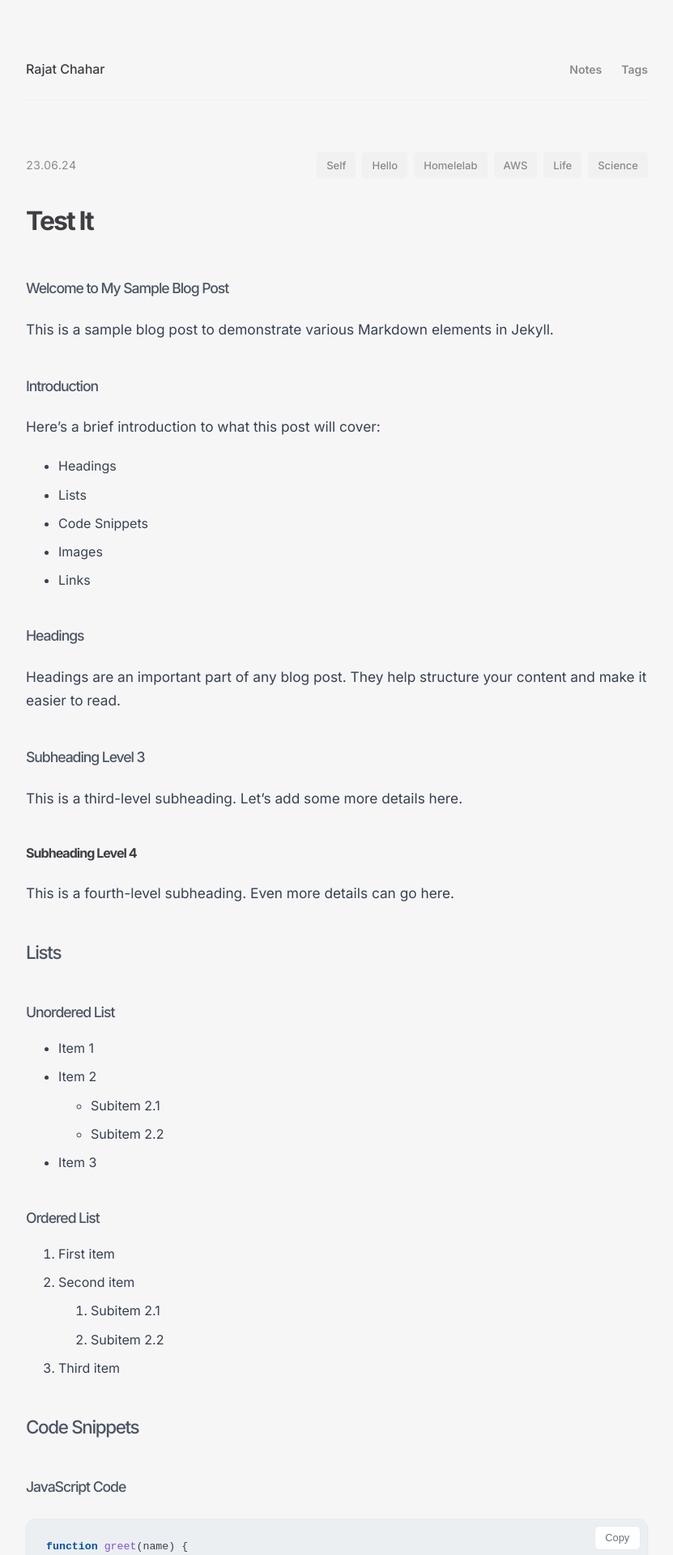
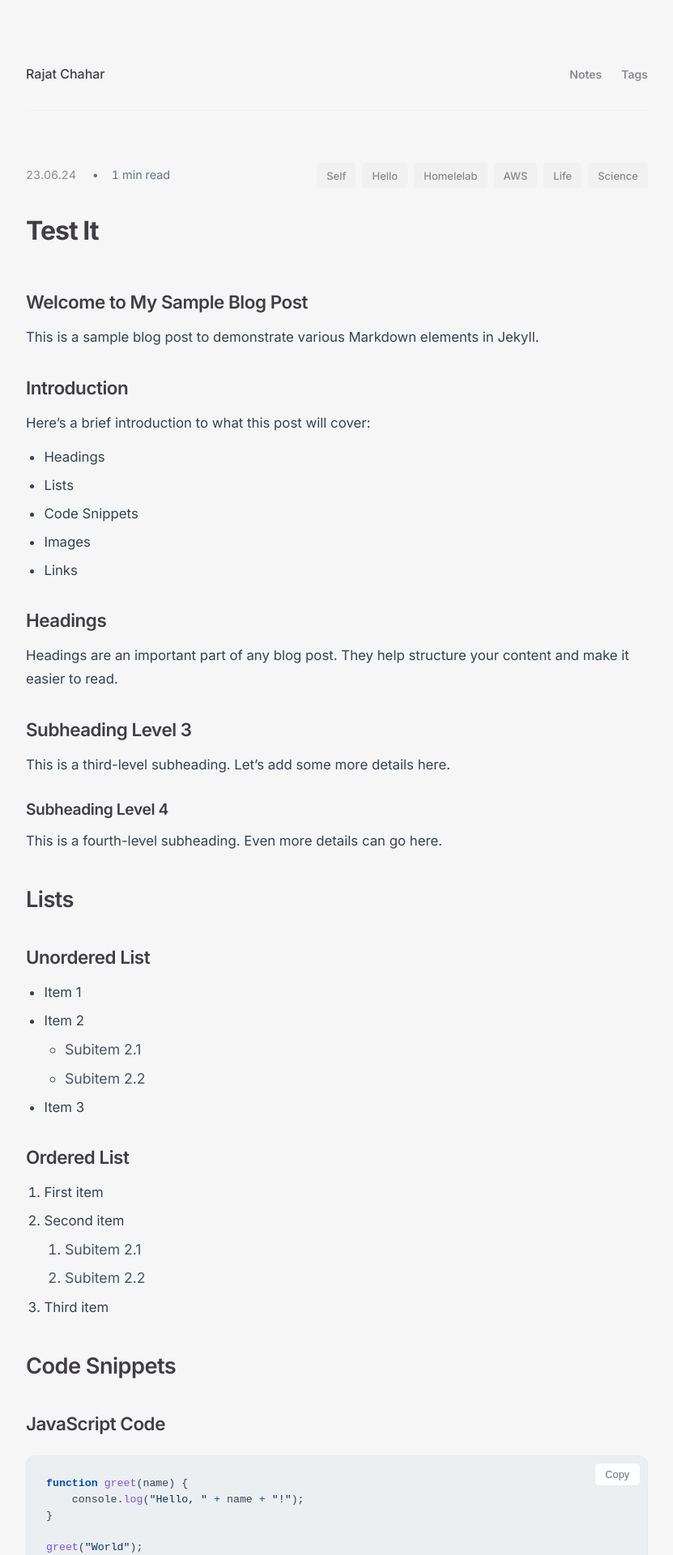
Before and after one commit to FroxTrost/froxtrost.github.io, a Jekyll site: the page built from _posts/2024-06-23-test-it.md, in a window 1280 px wide. Shown: the top 1920 px of the page at 81% size, without its empty margins (224-1055 px from the left). Built offline with Jekyll 4.4.1, drawn with Linux system fonts in a browser that asks for light colours; some web fonts are replaced.

Commit message:
added the post scrpit and some animations

```diff
--- a/_includes/head.html
+++ b/_includes/head.html
@@ -33,5 +33,8 @@
 <link rel="stylesheet" href="{{ "/assets/css/custom.css" | relative_url }}">
 <link rel="stylesheet" href="https://geists.vercel.app/font.css" />
 
+<!-- Reading Progress Script -->
+<script src="{{ '/assets/js/reading-progress.js' | relative_url }}" defer></script>
+
 <!-- Copy Code Button Script -->
 <script src="{{ '/assets/js/copy-code.js' | relative_url }}" defer></script>
--- a/_sass/no-style-please.scss
+++ b/_sass/no-style-please.scss
@@ -31,32 +31,43 @@
     padding: 0 2rem;
 }
 
+// Typography Scale (adjusted for 100% magnification)
+$h1-size: 2.1rem;      // 33.6px
+$h2-size: 1.7rem;      // 27.2px
+$h3-size: 1.4rem;      // 22.4px
+$h4-size: 1.2rem;      // 19.2px
+$base-size: 1.05rem;   // 16.8px
+
 h1, h2, h3, h4, h5, h6 {
-    font-weight: 700;
-    margin-top: 2.5rem;
-    margin-bottom: 1rem;
-    letter-spacing: -0.06em;
     color: $color-text;
+    font-weight: 600;
+    letter-spacing: -0.02em;
+    margin: 0;
 }
 
 h1 {
-    font-size: 2.3rem;
-    margin-top: 0;
-    margin-bottom: 0.7rem;
+    font-size: $h1-size;
+    font-weight: 700;
+    letter-spacing: -0.03em;
+    margin-bottom: 1.2rem;
 }
 
 h2 {
-    font-size: 1.4rem;
-    color: #4b5563;
-    font-weight: 500;
-    margin-bottom: 1rem;
-    margin-top: 2.5rem;
+    font-size: $h2-size;
+    margin-top: 2.2rem;
+    margin-bottom: 0.8rem;
 }
 
 h3 {
-    font-size: 1.1rem;
-    color: #4b5563;
-    font-weight: 500;
+    font-size: $h3-size;
+    margin-top: 1.8rem;
+    margin-bottom: 0.6rem;
+}
+
+h4 {
+    font-size: $h4-size;
+    margin-top: 1.5rem;
+    margin-bottom: 0.5rem;
 }
 
 .post-meta, .meta, time {
@@ -68,15 +79,36 @@
 }
 
 p {
-    margin: 1.3rem 0;
+    margin: 0.8rem 0;
     color: #374151;
-    font-size: 1.08rem;
-    font-weight: 400;
+    font-size: $base-size;
+    line-height: 1.75;
+}
+
+// Lists
+ul, ol {
+    margin: 0.6rem 0;
+    padding-left: 1.4rem;
+    font-size: $base-size;
+
+    // Nested lists
+    ul, ol {
+        margin: 0.4rem 0;
+        padding-left: 1.6rem;
+        font-size: 1.05em;  // Slightly larger than parent
+    }
 }
 
 li {
-    margin: 0.5rem 0;
+    margin: 0.4rem 0;
     color: #374151;
+    line-height: 1.7;
+
+    // Nested list items
+    li {
+        margin: 0.35rem 0;
+        color: #4b5563;  // Slightly different color for visual hierarchy
+    }
 }
 
 hr {
@@ -86,12 +118,12 @@
 }
 
 blockquote {
-    font-style: italic;
+    margin: 1.5rem 0;
+    padding: 1rem 1.5rem;
     border-left: 3px solid $color-border;
     background: #fafafa;
-    padding: 1.5rem 2rem;
-    margin: 1.5rem 0;
     color: #4b5563;
+    font-style: italic;
 }
 
 code, pre, .highlighter-rouge {
@@ -111,7 +143,7 @@
 
 // Code blocks
 div.highlighter-rouge {
-    margin: 1.5rem 0;
+    margin: 1.25rem 0;
     background: #eceff1;
     border: 1px solid #eaeaea;
     border-radius: 12px;
@@ -201,36 +233,71 @@
     padding: 1.5rem 0;
     margin-bottom: 2rem;
     border-bottom: 1px solid $color-border;
-}
 
-.header-nav .site-title {
+    .site-title {
         color: $color-text;
         text-decoration: none;
         font-weight: 500;
         font-size: 1rem;
+        transition: opacity 0.2s ease;
+
+        &:hover {
+            opacity: 0.8;
+        }
     }
 
-.header-nav .nav-links {
+    .nav-links {
         display: flex;
         gap: 1.5rem;
     }
 
-.header-nav .nav-link {
+    .nav-link {
         color: $color-text-muted;
         text-decoration: none;
         font-size: 0.875rem;
+        font-weight: 600;
+        padding: 0.5rem 0;
+        position: relative;
         transition: color 0.2s ease;
-    font-weight: 600;
+
+        &::after {
+            content: '';
+            position: absolute;
+            bottom: 0;
+            left: 0;
+            width: 0;
+            height: 2px;
+            background-color: #2563eb;
+            transition: width 0.2s ease;
         }
 
-.header-nav .nav-link:hover {
+        &:hover {
+            color: #2563eb;
+
+            &::after {
+                width: 100%;
+            }
+        }
+
+        &.active {
             color: $color-text;
+
+            &::after {
+                width: 100%;
+                background-color: $color-text;
+            }
+        }
+    }
 }
 
 @media (max-width: 768px) {
     .header-nav {
         padding: 1rem 0;
         margin-bottom: 0.75rem;
+
+        .nav-link {
+            font-size: 0.8rem;
+        }
     }
 }
 
@@ -254,6 +321,12 @@
 .post-content {
     margin-top: 0;
     margin-bottom: 4rem;
+    h1 + p,
+    h2 + p,
+    h3 + p,
+    h4 + p {
+        margin-top: 0.5rem;
+    }
 }
 
 /* Tags Page Styles */
@@ -360,12 +433,12 @@
     color: $color-text;
     text-decoration: none;
     font-size: 1rem;
-    transition: color 0.2s ease;
     margin: 0;
 }
 
 .writing-item .post-title:hover {
-    color: $color-text-muted;
+    color: $color-text;
+    text-decoration: none;
 }
 
 @media (max-width: 768px) {
@@ -612,3 +685,113 @@
         justify-content: flex-start;
     }
 }
+
+// Link styles
+a {
+    transition: all 0.2s ease;
+    text-decoration: none;
+    color: #2563eb;
+
+    &:hover {
+        color: #1d4ed8;
+    }
+}
+
+// Post title - no animations
+.post-title {
+    color: $color-text;
+    text-decoration: none;
+}
+
+.writing-item .post-title {
+    color: $color-text;
+    text-decoration: none;
+}
+
+// Remove any transition or hover effects from post titles
+.writing-item .post-title:hover,
+.post-title:hover {
+    color: $color-text;
+    text-decoration: none;
+}
+
+// Subtle card hover effect
+.writing-item {
+    transition: transform 0.2s ease;
+    padding: 0.5rem;
+    border-radius: 8px;
+
+    &:hover {
+        // transform: translateX(4px);
+        background: rgba(0, 0, 0, 0.02);
+    }
+}
+
+// Image hover effect
+.profile-image img {
+    transition: transform 0.3s ease;
+
+    &:hover {
+        transform: scale(1.02);
+    }
+}
+
+// Tag hover animation
+.tag-chip {
+    transition: all 0.2s ease;
+    transform-origin: center;
+
+    &:hover {
+        transform: translateY(-1px);
+    }
+}
+
+// Code block enhancement
+div.highlighter-rouge {
+    position: relative;
+    transition: all 0.2s ease;
+
+    &:hover {
+        box-shadow: 0 4px 12px rgba(0, 0, 0, 0.05);
+    }
+}
+
+// Social icons hover effect
+.social-icon {
+    transition: transform 0.2s ease;
+
+    &:hover {
+        transform: translateY(-2px);
+    }
+
+    svg {
+        transition: all 0.2s ease;
+
+        &:hover {
+            fill: #2563eb;
+        }
+    }
+}
+
+// Reading progress bar
+.progress-bar {
+    position: fixed;
+    top: 0;
+    left: 0;
+    width: 0;
+    height: 2px;
+    background: #2563eb;
+    z-index: 1000;
+    transition: width 0.1s ease;
+}
+
+// Estimated reading time
+.reading-time {
+    font-size: 0.9rem;
+    color: #6b7280;
+    margin-left: 1rem;
+    &::before {
+        content: '•';
+        margin-right: 1rem;
+    }
+}
--- /dev/null
+++ b/assets/js/reading-progress.js
@@ -0,0 +1,32 @@
+document.addEventListener('DOMContentLoaded', () => {
+    // Add progress bar to post pages
+    if (document.querySelector('.post-content')) {
+        // Create and append progress bar
+        const progressBar = document.createElement('div');
+        progressBar.className = 'progress-bar';
+        document.body.appendChild(progressBar);
+
+        // Calculate reading time
+        const content = document.querySelector('.post-content');
+        const words = content.textContent.trim().split(/\s+/).length;
+        const readingTime = Math.ceil(words / 200); // Assuming 200 words per minute
+
+        // Add reading time to post meta
+        const postMeta = document.querySelector('.post-meta');
+        if (postMeta) {
+            const readingTimeSpan = document.createElement('span');
+            readingTimeSpan.className = 'reading-time';
+            readingTimeSpan.textContent = `${readingTime} min read`;
+            postMeta.appendChild(readingTimeSpan);
+        }
+
+        // Update progress bar on scroll
+        window.addEventListener('scroll', () => {
+            const windowHeight = window.innerHeight;
+            const documentHeight = document.documentElement.scrollHeight;
+            const scrollTop = window.scrollY;
+            const progress = (scrollTop / (documentHeight - windowHeight)) * 100;
+            progressBar.style.width = `${progress}%`;
+        });
+    }
+});
```
Also changed, not shown: _posts/2025-05-22-your-teams-growth-is-your-growth-.md (added, +91 -0 lines), _templates/post-template.md (added, +39 -0 lines), 1 other file. Lines whose indentation alone changed are shown as unchanged.
